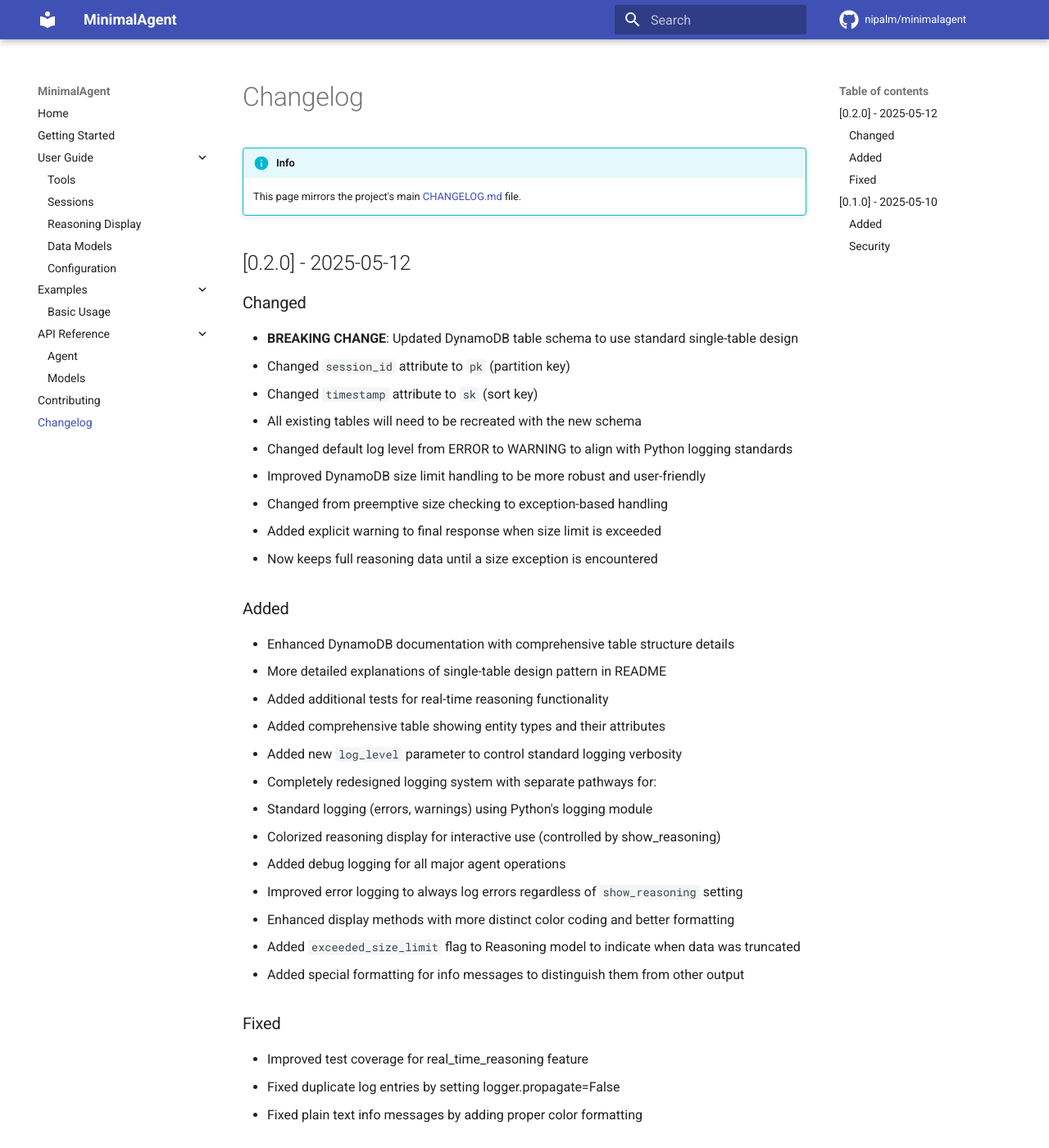
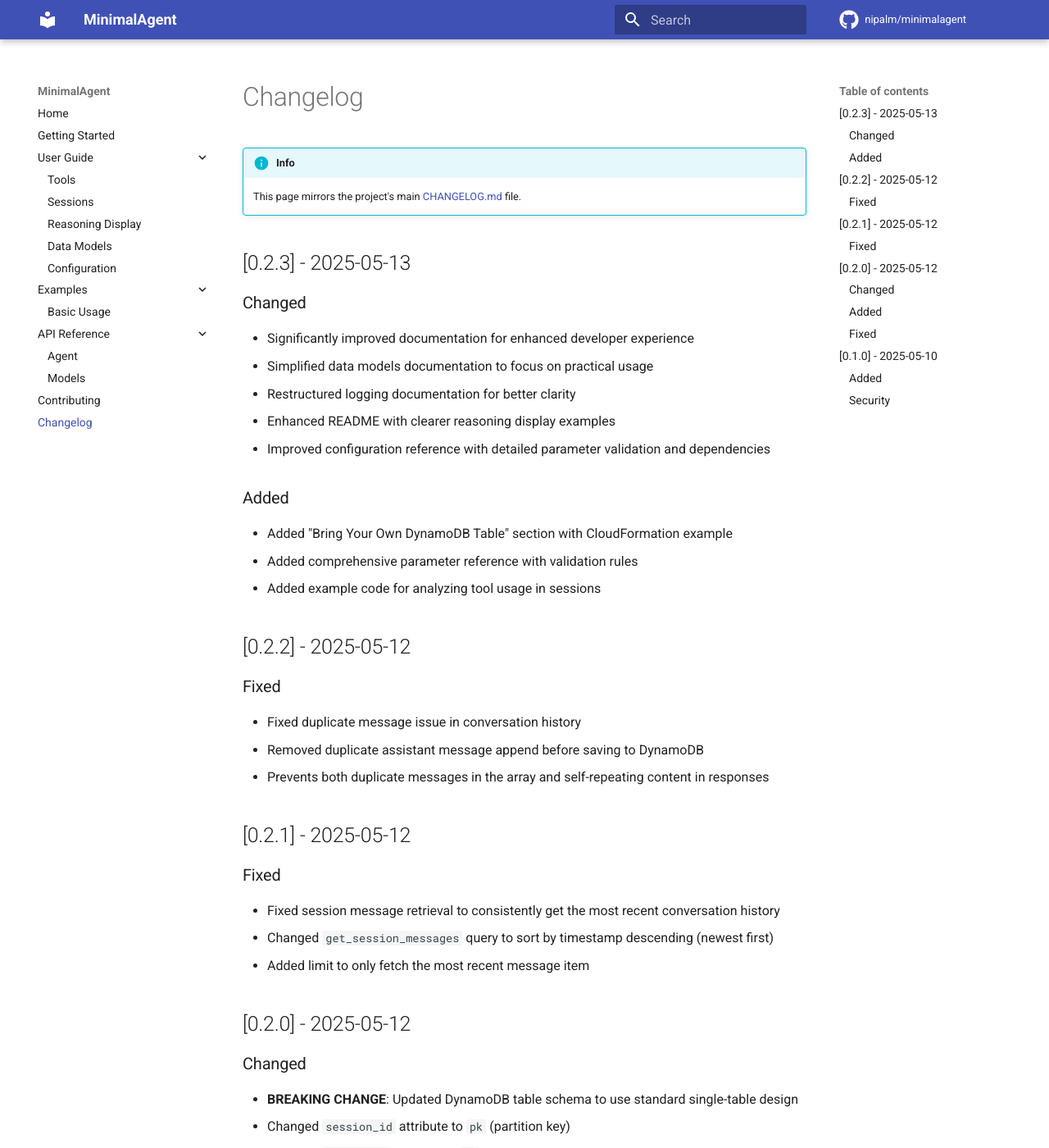
Before and after one commit to niklas-palm/minimalagent, an MkDocs documentation site: the page built from docs/changelog.md, in a window 1280 px wide and 1400 px high. Shown: the whole window at 82% size. Built offline with MkDocs 1.6.1 and Material for MkDocs 9.7.7, drawn with Linux system fonts in a browser that asks for light colours; comment, search, counter and statistics services are not loaded.

Commit message:
chore: bump version to 0.2.3 and update changelog

```diff
--- a/docs/changelog.md
+++ b/docs/changelog.md
@@ -2,6 +2,38 @@
 
 !!! info
     This page mirrors the project's main [CHANGELOG.md](https://github.com/nipalm/minimalagent/blob/main/CHANGELOG.md) file.
+
+## [0.2.3] - 2025-05-13
+
+### Changed
+
+- Significantly improved documentation for enhanced developer experience
+  - Simplified data models documentation to focus on practical usage
+  - Restructured logging documentation for better clarity
+  - Enhanced README with clearer reasoning display examples
+  - Improved configuration reference with detailed parameter validation and dependencies
+
+### Added
+
+- Added "Bring Your Own DynamoDB Table" section with CloudFormation example
+- Added comprehensive parameter reference with validation rules
+- Added example code for analyzing tool usage in sessions
+
+## [0.2.2] - 2025-05-12
+
+### Fixed
+
+- Fixed duplicate message issue in conversation history
+  - Removed duplicate assistant message append before saving to DynamoDB
+  - Prevents both duplicate messages in the array and self-repeating content in responses
+
+## [0.2.1] - 2025-05-12
+
+### Fixed
+
+- Fixed session message retrieval to consistently get the most recent conversation history
+  - Changed `get_session_messages` query to sort by timestamp descending (newest first)
+  - Added limit to only fetch the most recent message item
 
 ## [0.2.0] - 2025-05-12
 
--- a/src/minimalagent/__init__.py
+++ b/src/minimalagent/__init__.py
@@ -1,6 +1,6 @@
 """MinimalAgent - A lightweight agent framework."""
 
-__version__ = "0.2.2"
+__version__ = "0.2.3"
 
 from .agent import Agent
 from .tool import tool
```
Also changed, not shown: CHANGELOG.md (+16 -0 lines).
